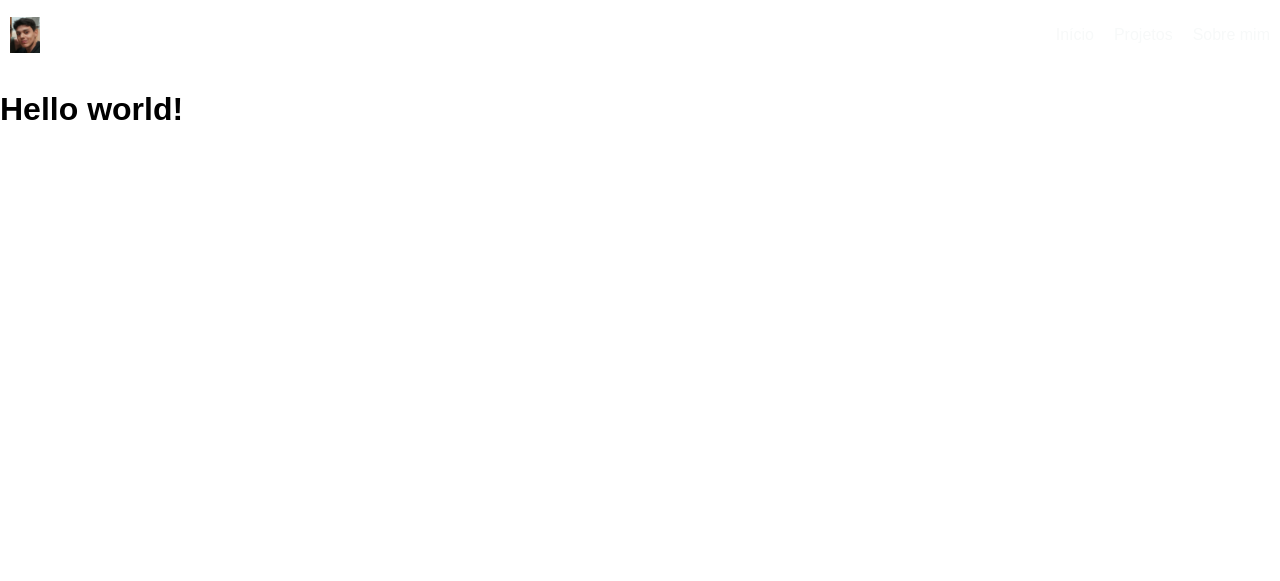
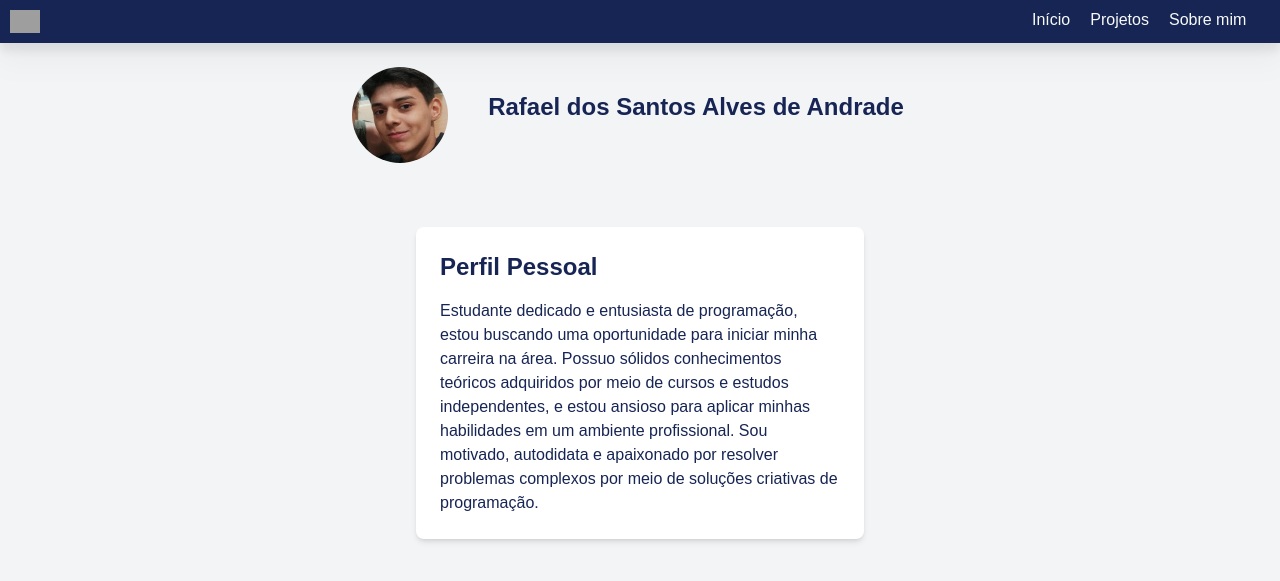
Before and after one commit to FaelSantoss/portfolio_digital, a Flask app: page / in a window 1280 px wide. Shown: the top 581 px of the page. Run offline with Flask 3, Linux system fonts and the light colour scheme; style sheets or scripts are compiled from the project's sources; grey boxes are pictures that could not be loaded.

Commit message:
creating homepage

```diff
--- a/package.json
+++ b/package.json
@@ -4,7 +4,7 @@
   "description": "<h1 align=\"center\">Portfólio digital de Rafael dos Santos</h1> <h2 align=\"center\">Orientador: Fabrício Galende Marques de Carvalho</h2>",
   "main": "index.js",
   "scripts": {
-    "dev:app": "flask --app ./src/main.py run --debug -p 5001 --host 0.0.0.0",
+    "dev:app": "flask --app ./src/main.py run --debug -p 5003 --host 0.0.0.0",
     "dev:style": "npx tailwindcss -i ./src/portfolio/static/styles/input.css -o ./src/portfolio/static/styles/output.css --watch",
     "dev": "concurrently 'npm run dev:app' 'npm run dev:style'"
   },
--- /dev/null
+++ b/src/portfolio/static/styles/input.css
@@ -0,0 +1,3 @@
+@tailwind base;
+@tailwind components;
+@tailwind utilities;
--- a/src/portfolio/templates/index.html
+++ b/src/portfolio/templates/index.html
@@ -10,25 +10,48 @@
         <link href="{{ url_for('static', filename='styles/output.css') }}" rel="stylesheet">
         {% endblock %}
     </head>
-    <body class="bg-gray-50">
+    <body class="bg-gray-100">
         {% block navbar %}
-        <header class="navbar bg-blue-900 drop-shadow-xl">
-            <div class="container">
-                <img src="{{ url_for('static', filename='logo.jpeg') }}" class="logo">
-                <nav class="menu">
+        <header class="navbar bg-blue-950 drop-shadow-xl">
+            <div class="container ali">
+                <img src="{{ url_for('static', filename='logo.jpegteste') }}" class="logo">
+                <nav class="menu fixed top-0 right-0 bg-blue-950 w-64 p-2">
                     <ul>
-                        <li><a href="/" class="hover:underline transition duration-200 ease-in-out">Início</a></li>
-                        <li><a href="/projects" class="hover:underline transition duration-200 ease-in-out">Projetos</a></li>
-                        <li><a href="/about" class="hover:underline transition duration-200 ease-in-out">Sobre mim</a></li>
+                        <li><a href="/" class="hover:underline transition duration-200 ease-in-out block">Início</a></li>
+                        <li><a href="/projects" class="hover:underline transition duration-200 ease-in-out block">Projetos</a></li>
+                        <li><a href="/about" class="hover:underline transition duration-200 ease-in-out block">Sobre mim</a></li>
                     </ul>
                 </nav>
             </div>
         </header>
+
         {% endblock %}
         {% block body %}
-        <h1 class="text-3xl bounderline font-bold">
-            Hello world!
-        </h1>
+          <div class="flex items-start justify-center p-6">
+            <div class="flex items-start space-x-4">
+              <img src="{{ url_for('static', filename='logo.jpeg')}}" alt="Imagem" class="w-24 h-24 object-cover rounded-full">
+              <p class="text-2xl font-semibold p-6 inline-block align-middle text-blue-950">Rafael dos Santos Alves de Andrade</p>
+            </div>
+          </div>
+          <div class="bg-white shadow-md rounded-lg p-6 max-w-md mx-auto my-10">
+            <h2 class="text-2xl font-bold mb-4 text-blue-950">Perfil Pessoal</h2>
+            <p class="text-blue-950">Estudante dedicado e entusiasta
+                de programação, estou buscando
+                uma oportunidade para iniciar
+                minha carreira na área. Possuo
+                sólidos conhecimentos teóricos
+                adquiridos por meio de cursos e
+                estudos independentes, e estou
+                ansioso para aplicar minhas
+                habilidades em um ambiente
+                profissional. Sou motivado,
+                autodidata e apaixonado por
+                resolver problemas complexos
+                por meio de soluções criativas de
+                programação.</p>
+          </div>
+
+
         {% endblock %}
     </body>
 </html>
```
Also changed, not shown: 1 other file.
